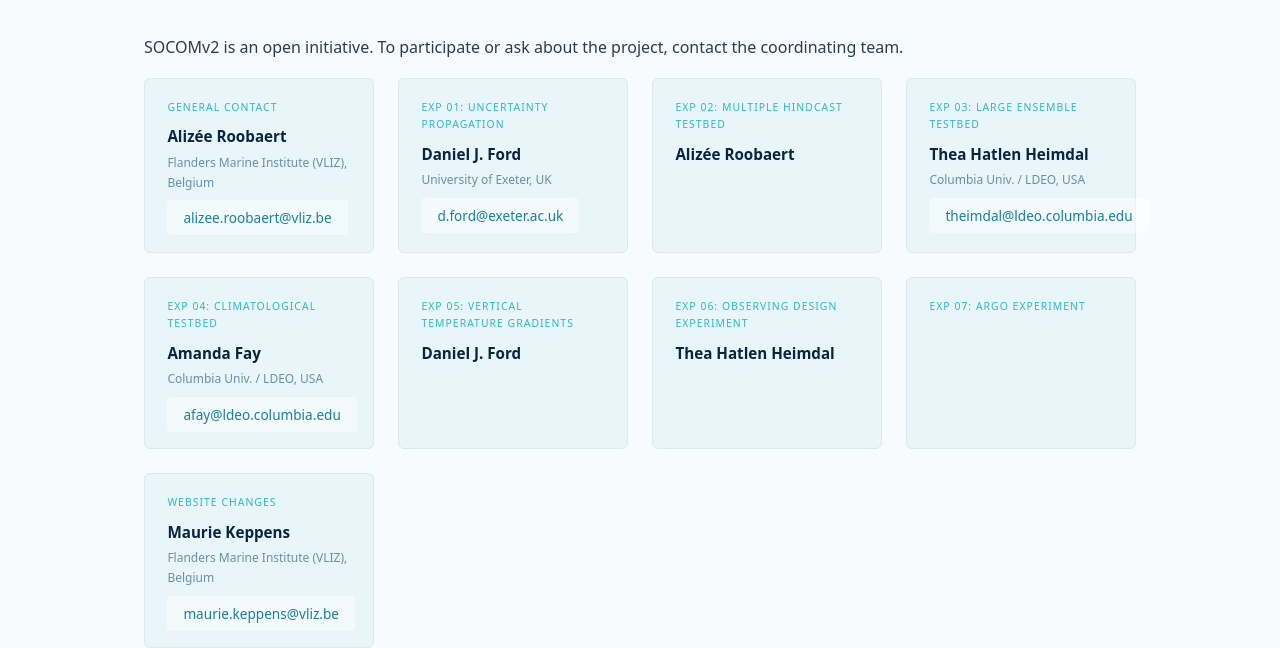
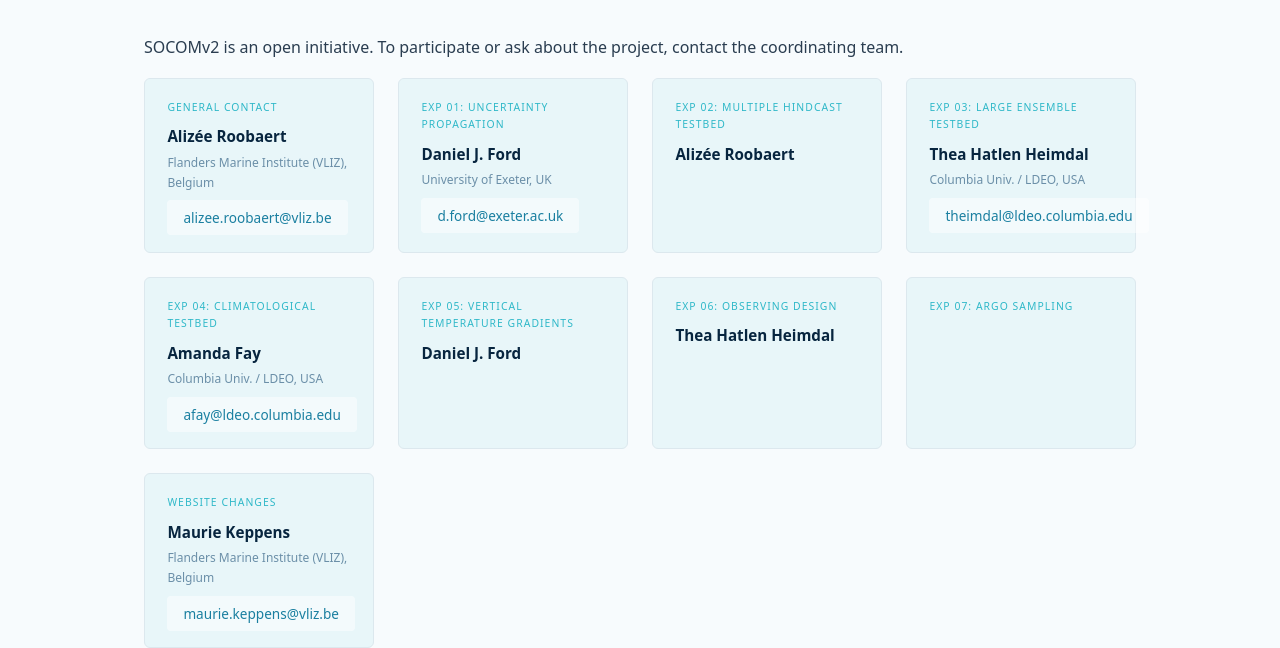
Before and after one commit to socom-program/socomv2, a plain HTML site: page contact.html in a window 1280 px wide. Shown: the part 176-824 px from the top of the page. Drawn offline with nearby package versions, Linux system fonts and the light colour scheme.

Commit message:
Update experiment descriptions in contact.html

```diff
--- a/contact.html
+++ b/contact.html
@@ -57,11 +57,11 @@
         <p class="cc-name">Daniel J. Ford</p>
       </div>
       <div class="cc">
-        <p class="cc-exp">EXP 06: Observing Design Experiment</p>
+        <p class="cc-exp">EXP 06: Observing Design</p>
         <p class="cc-name">Thea Hatlen Heimdal</p>
       </div>
       <div class="cc">
-        <p class="cc-exp">EXP 07: Argo Experiment</p>
+        <p class="cc-exp">EXP 07: Argo Sampling</p>
       </div>
       <div class="cc">
         <p class="cc-exp">Website Changes</p>
```
